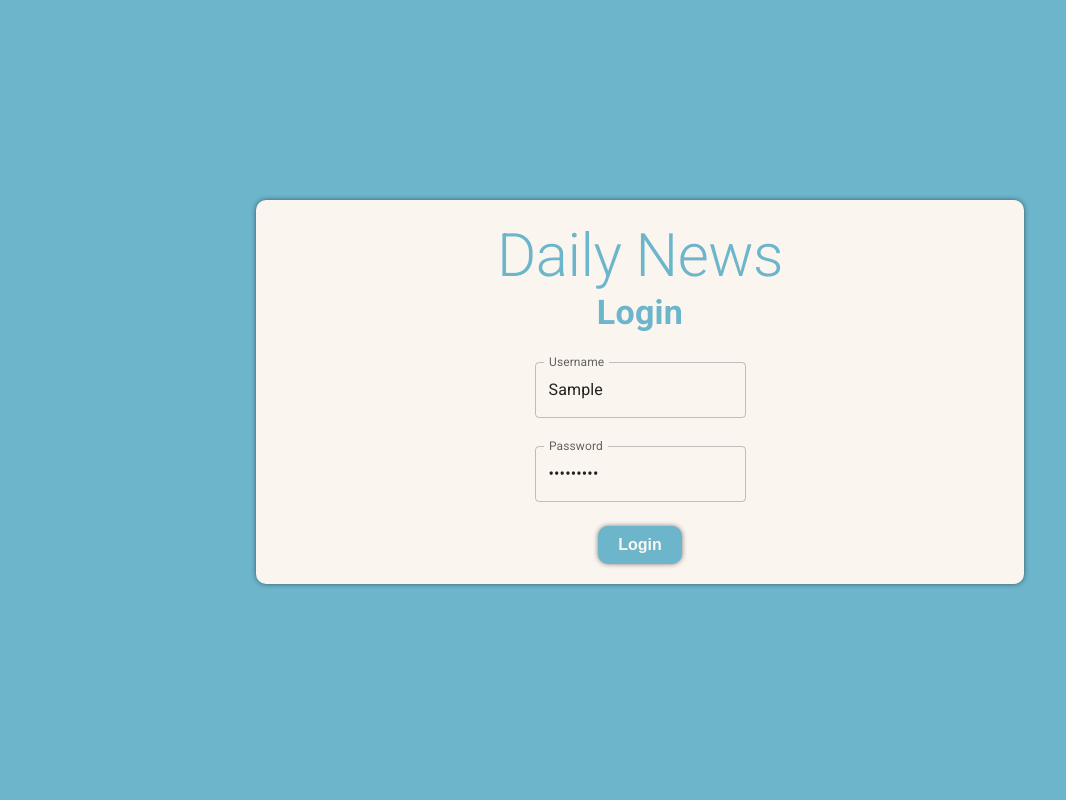
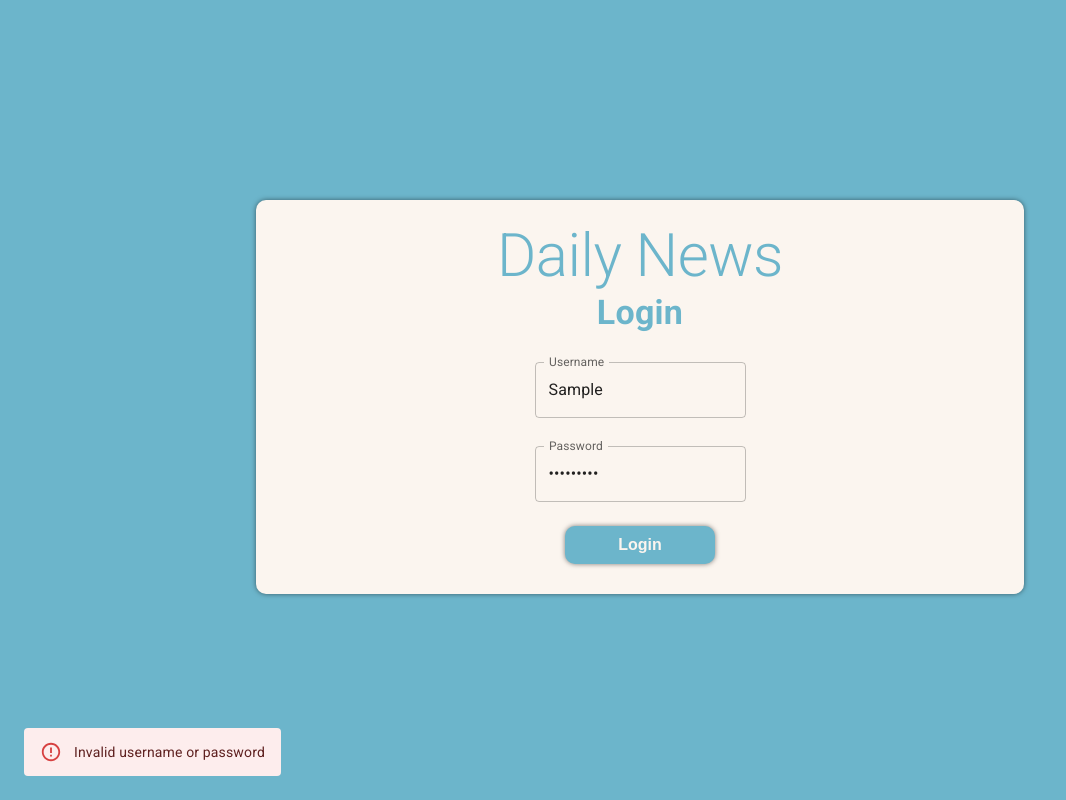
Before and after one commit to ennn22/news-search-app, a React (Create React App) app: page / in a window 1280 px wide. Both pictures are taken after typing "Sample", "Sample123" into the empty fields and a click on the button "Login". Shown: the whole page, without its empty margins (0-1066 px from the left). Built offline with nearby package versions, Linux system fonts and the light colour scheme.

Commit message:
Added login function.

```diff
--- a/src/App.css
+++ b/src/App.css
@@ -28,9 +28,11 @@ body {
 }
 
 .loginButton button {
+  min-width: 150px;
   font-size: 16px;
   font-weight: 600;
   padding: 10px 20px;
+  margin-bottom: 10px;
   background-color: #6cb5cb;
   color: #fbf5ef;
   border-style: none;
--- a/src/App.js
+++ b/src/App.js
@@ -1,4 +1,6 @@
+import { useState } from 'react';
 import { BrowserRouter as Router, Routes, Route } from 'react-router-dom';
+import { Alert, Snackbar } from '@mui/material/';
 import './App.css';
 import Login from './Components/Login';
 import Home from './Components/Home';
@@ -8,13 +10,37 @@ import '@fontsource/roboto/500.css';
 import '@fontsource/roboto/700.css';
 
 function App() {
+  const [alert, setAlert] = useState(null);
+
+  const setErrorAlert = (message) => {
+    setAlert({
+      type: "error",
+      message: message
+    })
+  }
+
+  const setSuccessAlert = (message) => {
+    setAlert({
+      type: "success",
+      message: message
+    })
+  }
+
   return (
-    <Router>
-      <Routes>
-        <Route path="/" element={<Login />} />
-        <Route path="/home" element={<Home />} />
-      </Routes>
-    </Router>
+    <div>
+      <Router>
+        <Routes>
+          <Route path="/" element={<Login
+              setErrorAlert={setErrorAlert}
+              setSuccessAlert={setSuccessAlert}
+            />} />
+          <Route path="/home" element={<Home />} />
+        </Routes>
+      </Router>
+      <Snackbar open={!!alert} autoHideDuration={3000} onClose={() => setAlert(null)}>
+        <Alert severity={alert?.type}>{alert?.message}</Alert>
+      </Snackbar>
+    </div>
   )
 }
 
--- a/src/Components/Home.js
+++ b/src/Components/Home.js
@@ -1,4 +1,28 @@
-const Home = () => {}
+import { Grid } from '@mui/material/';
+import MyFavouritesPanel from "./MyFavouritesPanel";
+
+const Home = () => {
+
+
+  return (
+    <Grid container className="main-container" direction={"column"}>
+      <Grid className="header-container" item lg={1} style={{ maxHeight: "10vh" }}>
+      </Grid>
+      <Grid className="content-container" item lg={11}>
+        <Grid container direction="row" style={{ height: "100%"}}>
+          <Grid className='left-panel-container' item lg="2.5">
+            <MyFavouritesPanel style={{ overlflowY:"scroll" }}
+              // handleSetKeyword={handleSetKeyword}
+              // myFavourites={myFavourites}
+              // clearmyFavourites={clearmyFavourites}
+            ></MyFavouritesPanel>
+          </Grid>
+        </Grid>
+      </Grid>
+    </Grid>
+  )
+
+}
 
 
 export default Home;
--- a/src/Components/Login.js
+++ b/src/Components/Login.js
@@ -1,20 +1,28 @@
 import { useState } from 'react';
 import { useNavigate } from 'react-router-dom';
-import { Alert, Box, Container, Grid, Snackbar, TextField, Typography } from '@mui/material/';
+import { Box, Grid, LinearProgress, TextField, Typography } from '@mui/material/';
 
-const Login = () => {
-  const [username, setUsername] = useState("");
+const Login = ({ setSuccessAlert, setErrorAlert }) => {
+  const [userName, setUserName] = useState("");
   const [password, setPassword] = useState("");
-  const [loginSuccess, setLoginSuccess] = useState(false);
+  const [isLoginInProgress, setIsLoginInProgress] = useState(false);
   const navigate = useNavigate();
 
   //Validation
-  const handleLogin = (e) => {
+  const handleLogin =  (e) => {
     e.preventDefault();
-    if (username === "John" && password === "12345") {
-      setLoginSuccess(true)
-      navigate("/home")
-    };
+    setIsLoginInProgress(true);
+
+    setTimeout(() => {
+      setIsLoginInProgress(false);
+
+      if (userName === "John" && password === "12345") {
+        setSuccessAlert("You've successfully logged in!")
+        navigate("/home");
+      } else {
+        setErrorAlert("Invalid username or password")
+      }
+    }, 1000);
   };
 
   return (
@@ -23,6 +31,7 @@ const Login = () => {
         <Typography variant="h2">Daily News</Typography>
         <Typography variant="h4" sx={{ fontWeight: '600' }}>Login</Typography>
       </Box>
+
       <form className="loginBox" onSubmit={handleLogin}>
         <Grid
           container
@@ -36,8 +45,8 @@ const Login = () => {
               label="Username"
               type="text"
               name="username"
-              value={username}
-              onChange={(e) => setUsername(e.target.value)}
+              value={userName}
+              onChange={(e) => setUserName(e.target.value)}
               margin="dense"
             />
           </Grid>
@@ -54,14 +63,18 @@ const Login = () => {
           </Grid>
         </Grid>
         <div className='loginButton'>
-        <button type="submit">Login</button>
-        {loginSuccess && <Alert severity="success">You've successfully logged in!</Alert>}
+          <button type="submit" disabled={isLoginInProgress}>
+            {isLoginInProgress ? 'Logging in...' : 'Login'}
+          </button>
+          {isLoginInProgress && (
+            <Box sx={{ width: '100%' }}>
+              <LinearProgress />
+            </Box>
+          )}
         </div>
       </form>
     </div>
   )
 }
 
-
-
 export default Login;
--- a/src/Components/MyFavouritesPanel.js
+++ b/src/Components/MyFavouritesPanel.js
@@ -1,4 +1,6 @@
-const MyFavouritesPanel = () => {}
+const MyFavouritesPanel = () => {
+
+}
 
 
 export default MyFavouritesPanel;
```
Also changed, not shown: src/Components/Header.js (+9 -1 lines).
